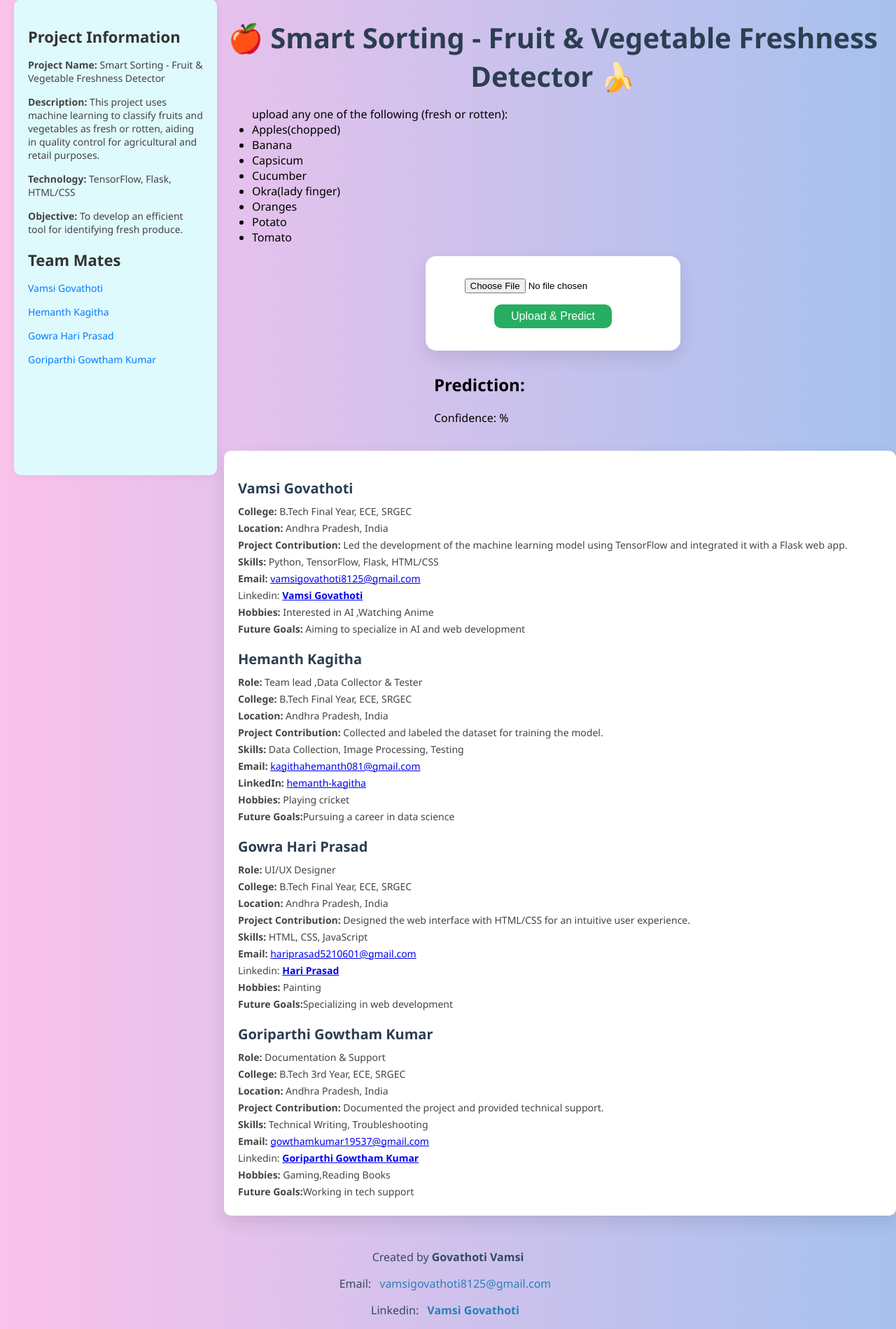
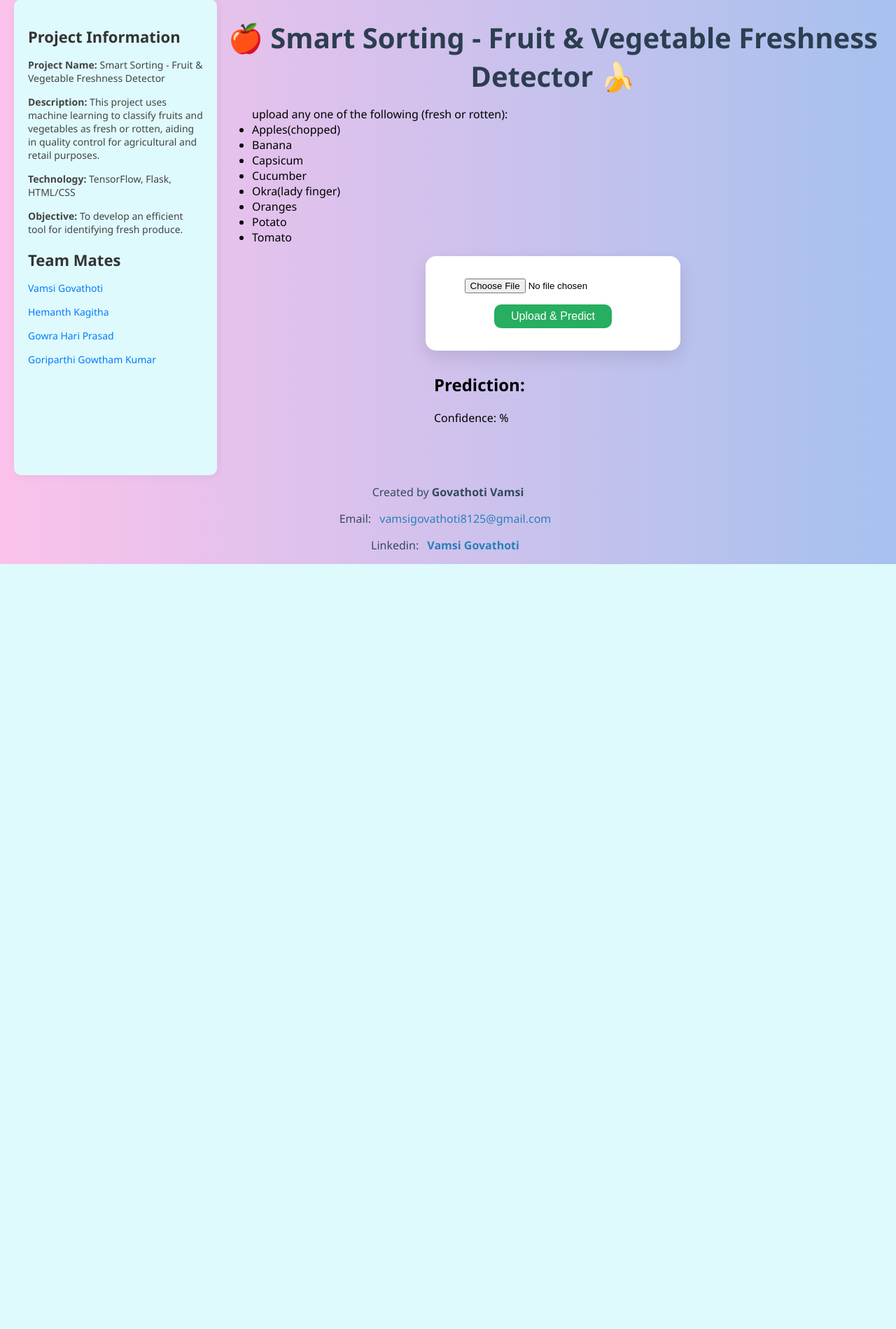
Before and after one commit to vamsigovathoti8125/smart-sorting-transfer-learning-for-identifying-rotten-fruits-and-vegetables, a Flask app: page / in a window 1280 px wide. Shown: the part 21-1920 px from the top of the page at 70% size. After the commit the page ends 827 px from the top, so only its background shows below. Run offline with Flask 3, Linux system fonts and the light colour scheme.

Commit message:
Update index.html

```diff
--- a/templates/index.html
+++ b/templates/index.html
@@ -121,27 +121,7 @@
             margin-left: 300px;
         }
 
-        .team-info {
-            margin-left: 320px;
-            padding: 20px;
-            background-color: #fff;
-            border-radius: 10px;
-            box-shadow: 0 10px 25px rgba(0, 0, 0, 0.1);
-            margin-bottom: 2rem;
-        }
-
-        .team-info h3 {
-            font-size: 20px;
-            color: #2c3e50;
-            margin-bottom: 10px;
-        }
-
-        .team-info p {
-            margin: 5px 0;
-            font-size: 14px;
-            color: #444;
-        }
-    </style>
+         </style>
 </head>
 <body>
     <nav>
@@ -185,56 +165,6 @@
         </div>
     </div>
 
-    <section class="team-info">
-        <div id="vamsi">
-            <h3>Vamsi Govathoti</h3>
-            <p><strong>College:</strong> B.Tech Final Year, ECE, SRGEC</p>
-            <p><strong>Location:</strong> Andhra Pradesh, India</p>
-            <p><strong>Project Contribution:</strong> Led the development of the machine learning model using TensorFlow and integrated it with a Flask web app.</p>
-            <p><strong>Skills:</strong> Python, TensorFlow, Flask, HTML/CSS</p>
-            <p><strong>Email:</strong> <a href="mailto:vamsigovathoti8125@gmail.com">vamsigovathoti8125@gmail.com</a></p>
-            <p>Linkedin: <a href="https://www.linkedin.com/in/vamsi-govathoti-a78068299	" target="_blank"><strong>Vamsi Govathoti</strong></a></p>
-            <p><strong>Hobbies:</strong> Interested in AI ,Watching Anime</p>
-            <p><strong>Future Goals:</strong> Aiming to specialize in AI and web development</p>
-        </div>
-        <div id="hemanth">
-            <h3>Hemanth Kagitha</h3>
-            <p><strong>Role:</strong>  Team lead ,Data Collector & Tester</p>
-            <p><strong>College:</strong> B.Tech Final Year, ECE, SRGEC</p>
-            <p><strong>Location:</strong> Andhra Pradesh, India</p>
-            <p><strong>Project Contribution:</strong> Collected and labeled the dataset for training the model.</p>
-            <p><strong>Skills:</strong> Data Collection, Image Processing, Testing</p>
-            <p><strong>Email:</strong> <a href="mailto:kagithahemanth081@gmail.com">kagithahemanth081@gmail.com</a></p>
-            <p><strong>LinkedIn:</strong> <a href="https://www.linkedin.com/in/hemanth-kagitha-9a0615333" target="_blank">hemanth-kagitha</a></p>
-            <p><strong>Hobbies:</strong> Playing cricket</p>
-            <p><strong>Future Goals:</strong>Pursuing a career in data science</p>
-        </div>
-        <div id="hari">
-            <h3>Gowra Hari Prasad</h3>
-            <p><strong>Role:</strong> UI/UX Designer</p>
-            <p><strong>College:</strong> B.Tech Final Year, ECE, SRGEC</p>
-            <p><strong>Location:</strong> Andhra Pradesh, India</p>
-            <p><strong>Project Contribution:</strong> Designed the web interface with HTML/CSS for an intuitive user experience.</p>
-            <p><strong>Skills:</strong> HTML, CSS, JavaScript</p>
-            <p><strong>Email:</strong> <a href="mailto:hariprasad5210601@gmail.com">hariprasad5210601@gmail.com</a></p>
-            <p>Linkedin: <a href="https://www.linkedin.com/in/gowrahariprasad	" target="_blank"><strong>Hari Prasad</strong></a></p>
-
-            <p><strong>Hobbies:</strong> Painting</p>
-            <p><strong>Future Goals:</strong>Specializing in web development</p>
-        </div>
-        <div id="gowtham">
-            <h3>Goriparthi Gowtham Kumar</h3>
-            <p><strong>Role:</strong> Documentation & Support</p>
-            <p><strong>College:</strong> B.Tech 3rd Year, ECE, SRGEC</p>
-            <p><strong>Location:</strong> Andhra Pradesh, India</p>
-            <p><strong>Project Contribution:</strong> Documented the project and provided technical support.</p>
-            <p><strong>Skills:</strong> Technical Writing, Troubleshooting</p>
-            <p><strong>Email:</strong> <a href="mailto:gowthamkumar19537@gmail.com">gowthamkumar19537@gmail.com</a></p>
-            <p>Linkedin: <a href="https://www.linkedin.com/in/gowtham-kumar-95b597370	" target="_blank"><strong>Goriparthi Gowtham Kumar</strong></a></p>
-            <p><strong>Hobbies:</strong> Gaming,Reading Books</p>
-            <p><strong>Future Goals:</strong>Working in tech support</p>
-        </div>
-    </section>
 
     <div class="footer">
         <p>Created by <strong>Govathoti Vamsi</strong></p>
```
